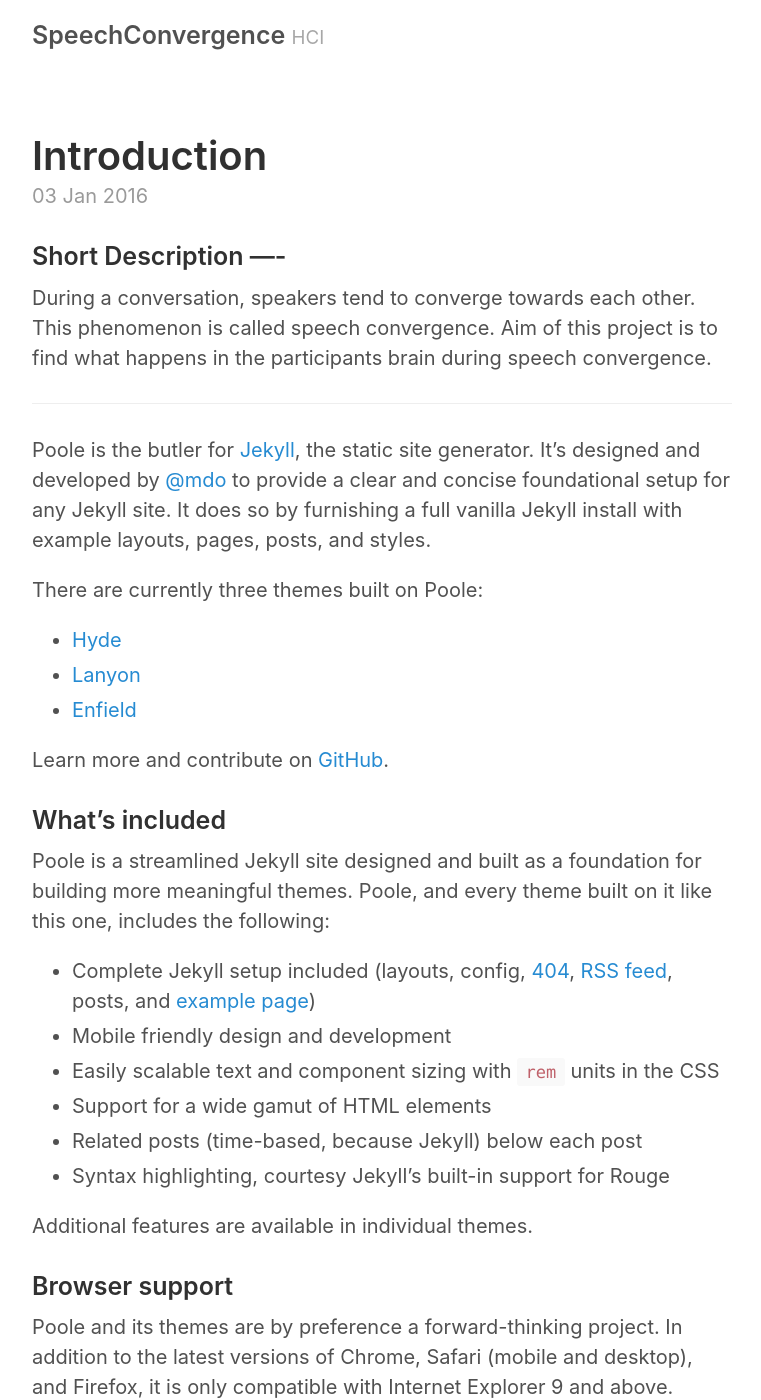
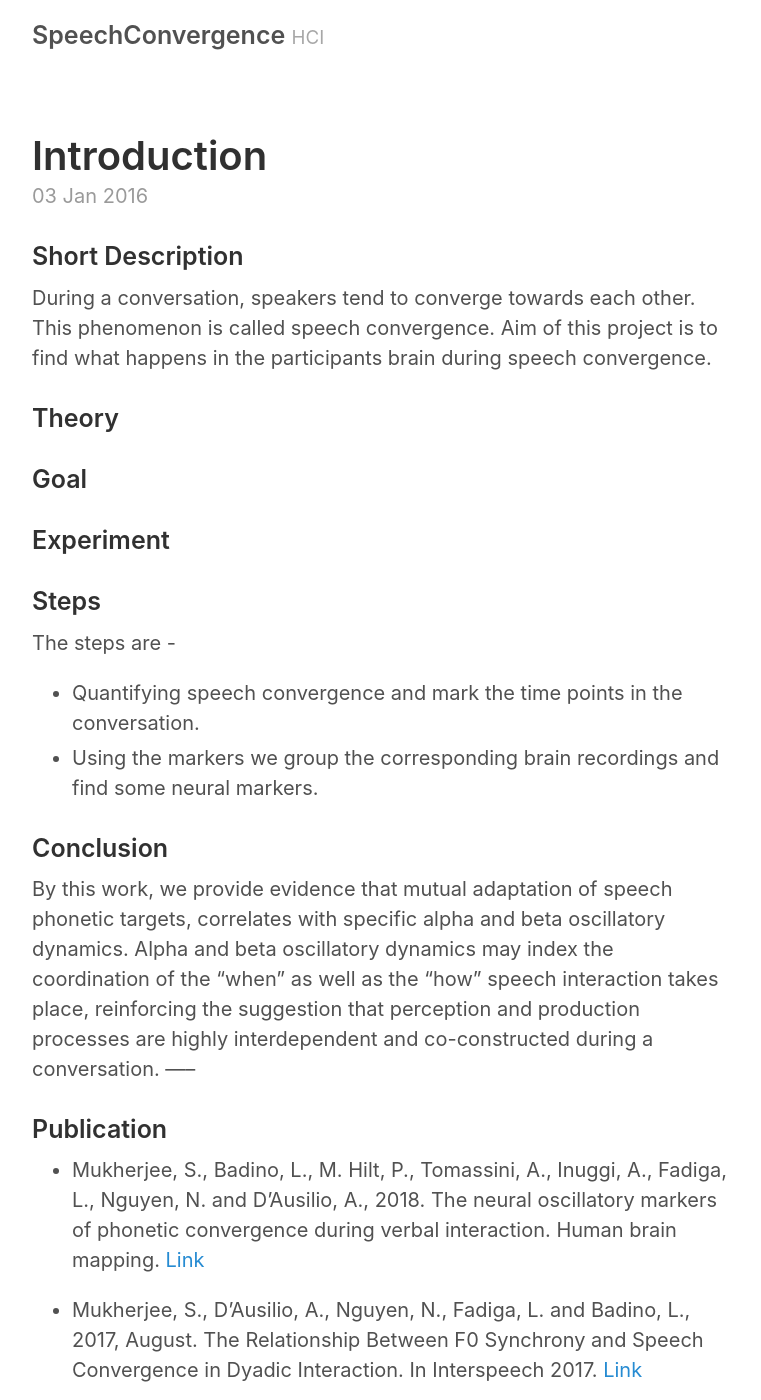
Before and after one commit to sankar-mukherjee/SpeechConvergence, a Jekyll site: the page built from _posts/2016-01-03-introduction.md, in a window 1280 px wide and 1400 px high. Shown: the whole window, without its empty margins (258-1019 px from the left). Built offline with Jekyll 4.4.1, drawn with Linux system fonts in a browser that asks for light colours; some of the changed text lies outside the part shown.

Commit message:
Update 2016-01-03-introduction.md

```diff
--- a/_posts/2016-01-03-introduction.md
+++ b/_posts/2016-01-03-introduction.md
@@ -2,41 +2,28 @@
 layout: post
 title: Introduction
 ---
-### Short Description ----
+### Short Description
 
 During a conversation, speakers tend to converge towards each other. This phenomenon is called speech convergence. Aim of this project is to find what happens in the participants brain during speech convergence.
 
+### Theory
+
+### Goal
+
+### Experiment
+
+### Steps
+
+The steps are -
+* Quantifying speech convergence and mark the time points in the conversation.
+* Using the markers we group the corresponding brain recordings and find some neural markers.
+
+### Conclusion
+By this work, we provide evidence that mutual adaptation of speech phonetic targets, correlates with specific alpha and beta oscillatory dynamics. Alpha and beta oscillatory dynamics may index the coordination of the “when” as well as the “how” speech interaction takes place, reinforcing the suggestion that perception and production processes are highly interdependent and co-constructed during a conversation.
 -----
 
-Poole is the butler for [Jekyll](http://jekyllrb.com), the static site generator. It's designed and developed by [@mdo](https://twitter.com/mdo) to provide a clear and concise foundational setup for any Jekyll site. It does so by furnishing a full vanilla Jekyll install with example layouts, pages, posts, and styles.
+### Publication
 
-There are currently three themes built on Poole:
+* Mukherjee, S., Badino, L., M. Hilt, P., Tomassini, A., Inuggi, A., Fadiga, L., Nguyen, N. and D'Ausilio, A., 2018. The neural oscillatory markers of phonetic convergence during verbal interaction. Human brain mapping. [Link](https://www.ncbi.nlm.nih.gov/pubmed/30240542)
 
-* [Hyde](http://hyde.getpoole.com)
-* [Lanyon](http://lanyon.getpoole.com)
-* [Enfield](http://enfield.getpoole.com)
-
-Learn more and contribute on [GitHub]({{ site.github.repo }}).
-
-### What's included
-
-Poole is a streamlined Jekyll site designed and built as a foundation for building more meaningful themes. Poole, and every theme built on it like this one, includes the following:
-
-* Complete Jekyll setup included (layouts, config, [404]({{ site.baseurl }}/404.html), [RSS feed]({{ site.baseurl }}/atom.xml), posts, and [example page]({{ site.baseurl }}/about))
-* Mobile friendly design and development
-* Easily scalable text and component sizing with `rem` units in the CSS
-* Support for a wide gamut of HTML elements
-* Related posts (time-based, because Jekyll) below each post
-* Syntax highlighting, courtesy Jekyll's built-in support for Rouge
-
-Additional features are available in individual themes.
-
-### Browser support
-
-Poole and its themes are by preference a forward-thinking project. In addition to the latest versions of Chrome, Safari (mobile and desktop), and Firefox, it is only compatible with Internet Explorer 9 and above.
-
-### Download
-
-These themes are developed on and hosted with GitHub. Head to the [GitHub repository]({{ site.github.repo }}) for downloads, bug reports, and features requests.
-
-Thanks!
+* Mukherjee, S., D'Ausilio, A., Nguyen, N., Fadiga, L. and Badino, L., 2017, August. The Relationship Between F0 Synchrony and Speech Convergence in Dyadic Interaction. In Interspeech 2017. [Link](https://hal.archives-ouvertes.fr/hal-01579789/document)
```
